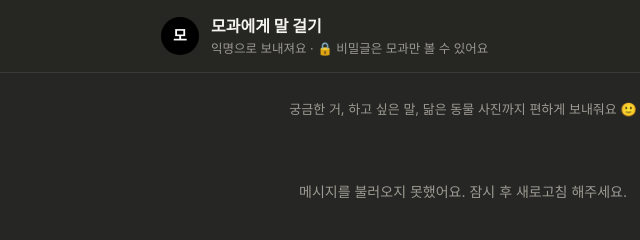
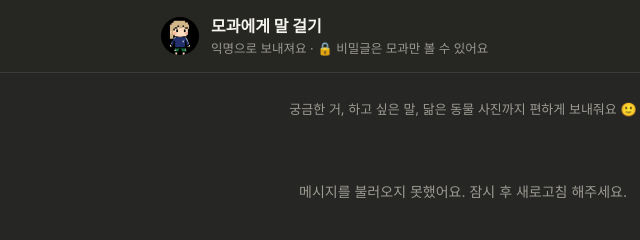
Before and after one commit to owlspu/mogwatalk, a plain HTML site: page index.html in a window 1280 px wide. Shown: the top 240 px of the page, 177-817 px from the left. Drawn offline with Linux system fonts and the light colour scheme; no server answers.

Commit message:
Add files via upload

```diff
--- a/index.html
+++ b/index.html
@@ -5,6 +5,7 @@
 <meta name="viewport" content="width=device-width, initial-scale=1, viewport-fit=cover">
 <title>모과에게 말 걸기</title>
 <meta name="description" content="익명으로 모과에게 무엇이든 물어보세요">
+<link rel="icon" href="mogwa.png">
 <style>
   :root {
     --bg: #262624;          /* 클로드 다크모드 배경 */
@@ -45,7 +46,9 @@
     background: var(--me-bg); color: var(--me-text);
     display: grid; place-items: center;
     font-weight: 700; font-size: 15px; flex-shrink: 0;
+    overflow: hidden;
   }
+  .avatar img { width: 100%; height: 100%; object-fit: cover; display: block; }
   .title { font-weight: 700; font-size: 16px; }
   .subtitle { color: var(--muted); font-size: 12.5px; }
   .admin-bar {
@@ -216,7 +219,7 @@
 
 <header>
   <div class="header-inner">
-    <div class="avatar" id="avatar"><img src="/mogwa.png"></div>
+    <div class="avatar" id="avatar"><img src="mogwa.png" alt="" id="avatarImg"></div>
     <div>
       <div class="title" id="title">모과에게 말 걸기</div>
       <div class="subtitle" id="subtitle">익명으로 보내져요 · 🔒 비밀글은 모과만 볼 수 있어요</div>
@@ -289,7 +292,10 @@
 
   document.title = OWNER_NAME + "에게 말 걸기";
   $("title").textContent = OWNER_NAME + "에게 말 걸기";
-  $("avatar").textContent = OWNER_NAME.charAt(0);
+  $("avatarImg").alt = OWNER_NAME;
+  // 프로필 그림이 없으면 이름 첫 글자로 대신 표시
+  $("avatarImg").addEventListener("error", () => { $("avatar").textContent = OWNER_NAME.charAt(0); });
+  if ($("avatarImg").complete && !$("avatarImg").naturalWidth) $("avatar").textContent = OWNER_NAME.charAt(0);
   $("subtitle").textContent = `익명으로 보내져요 · 🔒 비밀글은 ${OWNER_NAME}만 볼 수 있어요`;
   $("secretLabel").textContent = `🔒 ${OWNER_NAME}에게만 보이기`;
 
```
